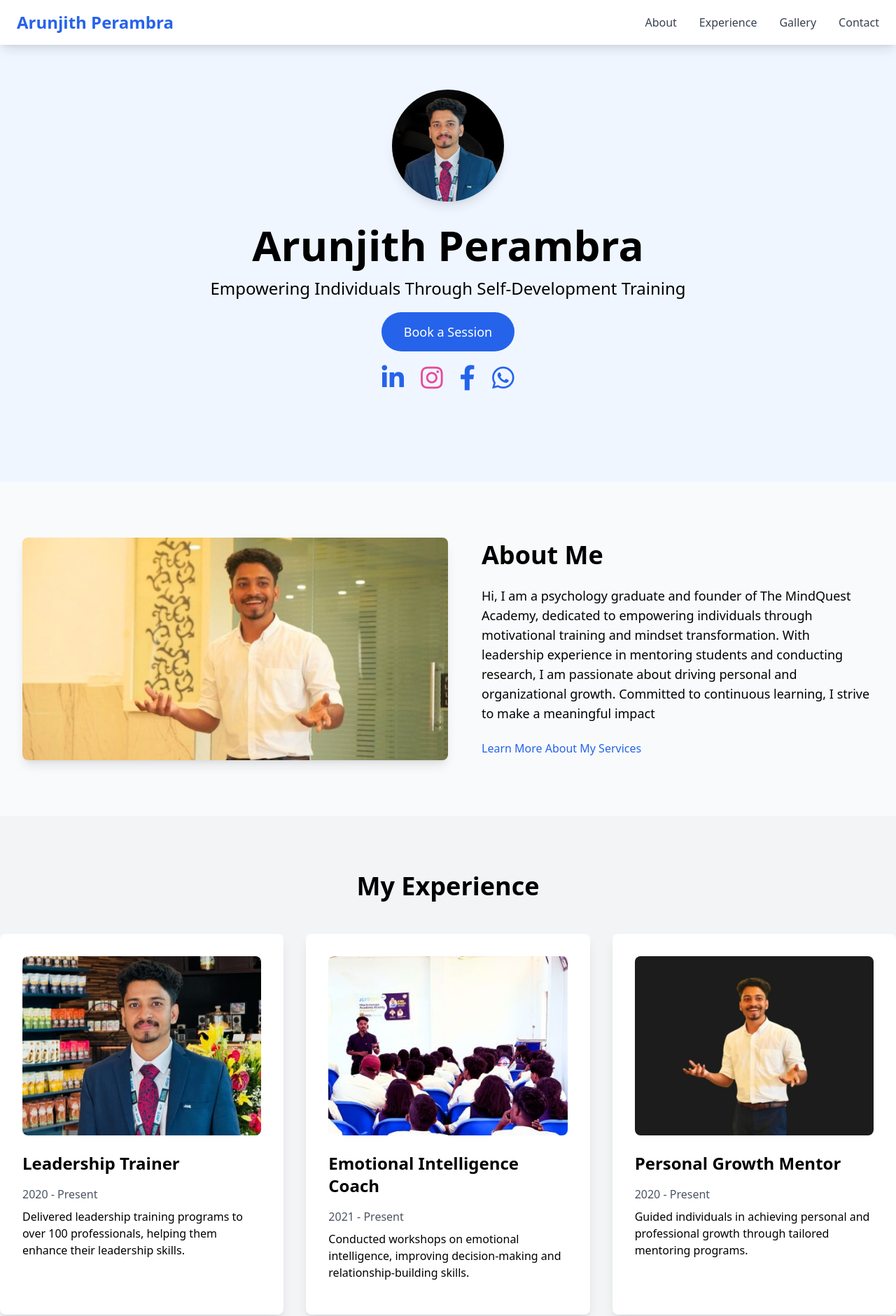
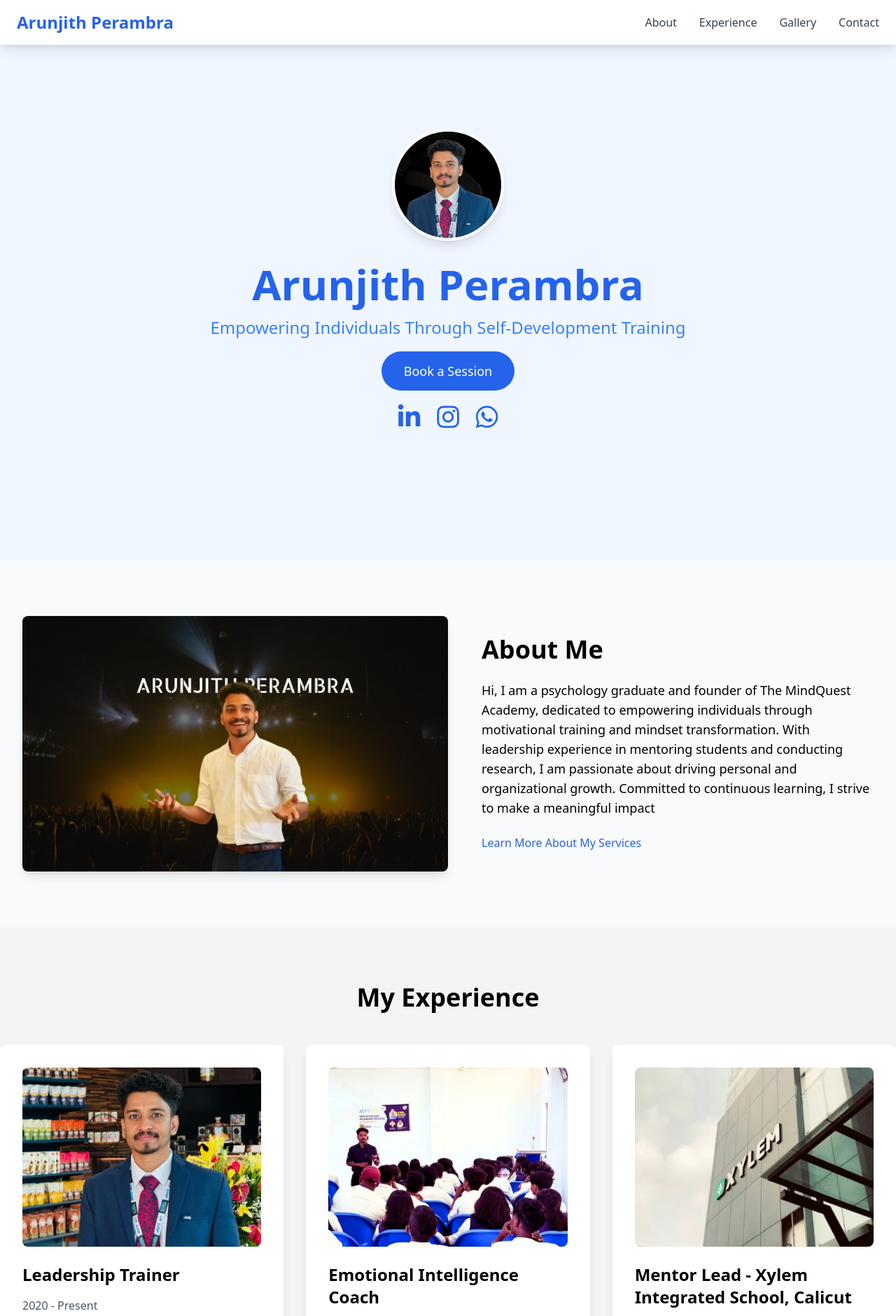
Before and after one commit to Mscode04/arunjith-web-version1-0, a plain HTML site: page index.html in a window 1280 px wide. Shown: the top 1880 px of the page at 70% size. Drawn offline with nearby package versions, Linux system fonts and the light colour scheme.

Commit message:
web-updated

```diff
--- a/index.html
+++ b/index.html
@@ -33,6 +33,64 @@
   .social-icon {
     font-size: 3rem; /* Adjust size as needed */
   }
+  @media (max-width: 768px) {
+    .hero-section {
+      min-height: 100vh;
+    }
+  }
+  /* styles.css */
+/* Hero Section Background Styles */
+.hero-section {
+  position: relative;
+  min-height: 100vh;
+  display: flex;
+  align-items: center;
+  overflow: hidden;
+}
+
+.hero-bg {
+  position: absolute;
+  top: 0;
+  left: 0;
+  width: 100%;
+  height: 100%;
+  z-index: 0;
+}
+
+.hero-bg img {
+  width: 100%;
+  height: 100%;
+  object-fit: cover;
+  object-position: center;
+}
+
+.hero-overlay {
+  position: absolute;
+  top: 0;
+  left: 0;
+  width: 100%;
+  height: 100%;
+  background-color:#eff6ff;
+  z-index: 1;
+}
+
+.hero-content {
+  position: relative;
+  z-index: 2;
+  width: 100%;
+}
+
+/* Responsive Adjustments */
+@media (max-width: 768px) {
+  .hero-section {
+    padding-top: 80px; /* Account for fixed navbar */
+    min-height: calc(100vh - 80px);
+  }
+
+  .hero-bg img {
+    object-position: 60% center; /* Adjust focus for mobile */
+  }
+}
 </style>
 <body class="font-sans bg-gray-50">
   <!-- Navbar -->
@@ -48,22 +106,34 @@
     </div>
   </nav>
 
+  <head>
+    <!-- Add this line with your other head elements -->
+    <link rel="stylesheet" href="styles.css">
+  </head>
 
-<!-- Hero Section -->
-<section class="bg-blue-50 py-32">
-  <div class="container mx-auto text-center">
+  <!-- Updated Hero Section -->
+  <section class="hero-section">
+    <!-- Background Image -->
+    <!-- <div class="hero-bg">
+      <img src="bg1.jpg" alt="Arunjith Perambra background">
+    </div> -->
+
+    <!-- Overlay -->
+    <div class="hero-overlay"></div>
+
+    <!-- Content -->
+    <div class="hero-content container mx-auto text-center text-blue-600">
       <div class="flex justify-center mb-8" data-aos="fade-up">
-      <img src="hero1.jpg" alt="Arunjith Perambra" class="rounded-full shadow-lg w-40 h-40">
+        <img src="hero1.jpg" alt="Arunjith Perambra" class="rounded-full shadow-lg w-40 h-40 border-4 border-white">
       </div>
-    <h1 class="text-6xl font-bold mb-4" data-aos="fade-up">Arunjith Perambra</h1>
-    <p class="text-2xl mb-8" data-aos="fade-up" data-aos-delay="200">Empowering Individuals Through Self-Development Training</p>
+      <h1 class="text-6xl font-bold mb-4 text-white text-blue-600" data-aos="fade-up">Arunjith Perambra</h1>
+      <p class="text-2xl mb-8 text-white text-blue-500" data-aos="fade-up" data-aos-delay="200" >Empowering Individuals Through Self-Development Training</p>
       <a href="https://wa.me/919539939239?text=Hi,%20I%20need%20your%20assistance." class="bg-blue-600 text-white px-8 py-4 rounded-full hover:bg-blue-700 text-lg" data-aos="fade-up" data-aos-delay="400">Book a Session</a>
       <!-- Social Media Icons -->
       <div class="mt-8 flex justify-center space-x-6" data-aos="fade-up" data-aos-delay="600">
-      <a href="https://www.linkedin.com/in/arunjith-perambra-047272281/" class="text-blue-600 hover:text-blue-700 text-4xl"><i class="fab fa-linkedin-in"></i></a>
-      <a href="https://www.instagram.com/arunjith_perambra?igsh=MTBmZHUza3NwZWhnZw==" class="text-pink-500 hover:text-pink-600 text-4xl"><i class="fab fa-instagram"></i></a>
-      <a href="https://www.facebook.com/share/1ETP7SCpiW/" class="text-blue-600 hover:text-blue-700 text-4xl"><i class="fab fa-facebook-f"></i></a>
-      <a href="https://wa.me/919539939239" class="text-blue-600 hover:text-blue-700 text-4xl"><i class="fab fa-whatsapp"></i></a>
+        <a href="https://www.linkedin.com/in/arunjith-perambra-047272281/" class="   text-blue-600text-white hover:text-blue-300 text-4xl"><i class="fab fa-linkedin-in"></i></a>
+        <a href="https://www.instagram.com/arunjith_perambra?igsh=MTBmZHUza3NwZWhnZw==" class="   text-blue-600 text-white hover:text-pink-300 text-4xl"><i class="fab fa-instagram"></i></a>
+        <a href="https://wa.me/919539939239" class="text-white hover:text-green-300 text-4xl"><i class="  text-blue-600 fab fa-whatsapp"></i></a>
       </div>
     </div>
   </section>
@@ -72,7 +142,7 @@
 <section id="about" class="py-12 md:py-20 px-4 md:px-8">
   <div class="container mx-auto flex flex-col md:flex-row items-center">
     <div class="md:w-1/2" data-aos="fade-right">
-      <img src="about.jpg" alt="Arunjith Perambra" class="rounded-lg shadow-lg">
+      <img src="about2.jpg" alt="Arunjith Perambra" class="rounded-lg shadow-lg">
     </div>
     <div class="md:w-1/2 md:pl-12 mt-8 md:mt-0" data-aos="fade-left">
       <h2 class="text-4xl font-bold mb-6">About Me</h2>
@@ -106,10 +176,11 @@
           <p class="mb-4">Conducted workshops on emotional intelligence, improving decision-making and relationship-building skills.</p>
         </div>
         <div class="bg-white p-8 rounded-lg shadow-lg" data-aos="fade-up" data-aos-delay="600">
-          <img src="ex3.jpg" alt="Experience 3" class="rounded-lg mb-6">
-          <h3 class="text-2xl font-bold mb-4">Personal Growth Mentor</h3>
+          <img src="ex4.jpg" alt="Mentor Lead Experience" class="rounded-lg mb-6">
+          <h3 class="text-2xl font-bold mb-4">Mentor Lead - Xylem Integrated School, Calicut</h3>
           <p class="text-gray-600 mb-2">2020 - Present</p>
-          <p class="mb-4">Guided individuals in achieving personal and professional growth through tailored mentoring programs.</p>
+          <p class="mb-4">Managing students and mentors, fostering a structured mentoring environment, and guiding individuals toward academic and personal growth.</p>
+
         </div>
       </div>
     </div>
@@ -214,7 +285,7 @@
   <footer class="bg-gray-800 text-white py-12">
     <div class="container mx-auto text-center">
       <div class="flex justify-center space-x-6 mb-6">
-        <a href="https://www.facebook.com/share/1ETP7SCpiW/" class="text-gray-400 hover:text-white"><i class="fab fa-facebook-f"></i></a>
+        <!-- <a href="https://www.facebook.com/share/1ETP7SCpiW/" class="text-gray-400 hover:text-white"><i class="fab fa-facebook-f"></i></a> -->
         <a href="https://wa.me/919539939239" class="text-gray-400 hover:text-white"><i class="fab fa-whatsapp"></i></a>
         <a href="https://www.linkedin.com/in/arunjith-perambra-047272281/" class="text-gray-400 hover:text-white"><i class="fab fa-linkedin-in"></i></a>
         <a href="https://www.instagram.com/the_mindquest?igsh=bTkzd3cyazk3cTQx" class="text-gray-400 hover:text-white"><i class="fab fa-instagram"></i></a>
```
Also changed, not shown: about2.jpg (added), bg1.jpg (added), ex4.jpg (added). Lines whose indentation alone changed are shown as unchanged.
